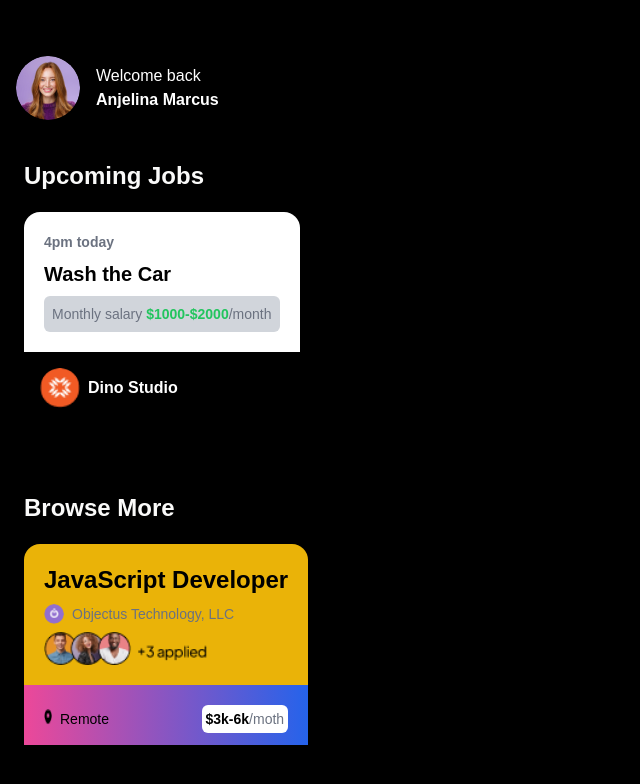
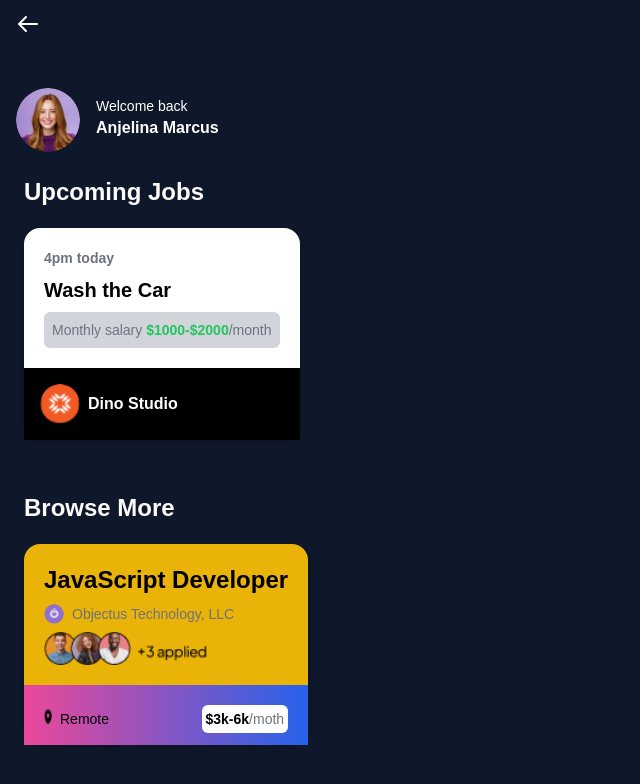
Before and after one commit to Haadiiii/Fullstack-Assessment, a React (Vite) app: page /service in a window 1280 px wide. Shown: the top 784 px of the page, without its empty margins (0-640 px from the left). Built offline with nearby package versions, Linux system fonts and the light colour scheme.

Commit message:
Update service page

```diff
--- a/src/pages/Service.jsx
+++ b/src/pages/Service.jsx
@@ -5,13 +5,9 @@ import BrowserJobs from "../components/serviceDetails/BrowserJobs";
 
 const Service = () => {
   const [currentIndex, setCurrentIndex] = useState(0);
-  const jobs = [
-    <UpcomingJobs />,
-  ];
+  const jobs = [<UpcomingJobs />];
 
-  const browse = [
-    <BrowserJobs />,
-  ];
+  const browse = [<BrowserJobs />];
 
   const handleSwipe = (index, indexLatest) => {
     if (index < indexLatest) {
@@ -22,14 +18,36 @@ const Service = () => {
   };
 
   return (
-    <div className="flex flex-col bg-black h-screen w-screen">
-      <div className="flex bg-black gap-4 p-4">
+    <div className="flex flex-col bg-slate-900 h-screen w-screen">
+      {/* back arrow to home */}
+      <div
+        className="flex flex-row py-2 px-4"
+        onClick={() => {
+          window.location.href = "/";
+        }}
+      >
+        <svg
+          xmlns="http://www.w3.org/2000/svg"
+          className="h-8 w-6 text-white"
+          fill="none"
+          viewBox="0 0 24 24"
+          stroke="currentColor"
+        >
+          <path
+            strokeLinecap="round"
+            strokeLinejoin="round"
+            strokeWidth={2}
+            d="M10 19l-7-7m0 0l7-7m-7 7h18"
+          />
+        </svg>
+      </div>
+      <div className="flex gap-4 px-4">
         <div>
           {" "}
           <img className="w-16 h-16 rounded-full mt-10" src={profile} alt="" />
         </div>
         <div className="flex flex-col mt-12">
-          <h4 className="text-white font-thin">Welcome back</h4>
+          <h4 className="text-white text-sm font-thin">Welcome back</h4>
           <h1 className="text-white font-bold">Anjelina Marcus</h1>
         </div>
       </div>
@@ -37,7 +55,6 @@ const Service = () => {
         <h1 className="text-2xl font-bold mb-5 text-start text-stone-50 ">
           Upcoming Jobs
         </h1>
-
         <div
           className=" flex gap-4 rounded-2xl"
           index={currentIndex}
@@ -50,9 +67,8 @@ const Service = () => {
           ))}
         </div>
       </div>
-
       <div className="flex flex-col p-6">
-        <h1 className="text-2xl font-bold mt-5 text-start text-stone-50 mb-5">
+        <h1 className="text-2xl font-bold mt-1 text-start text-stone-50 mb-5">
           Browse More
         </h1>
 
```
